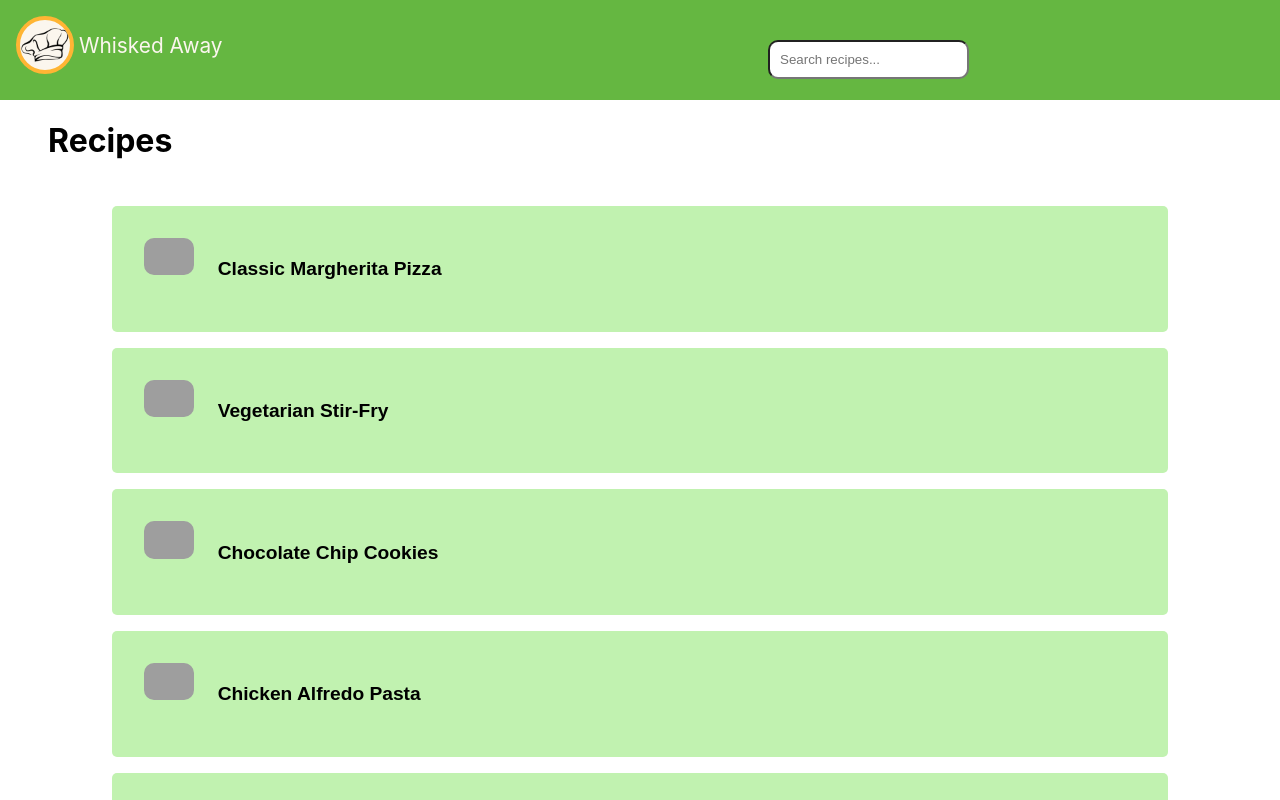
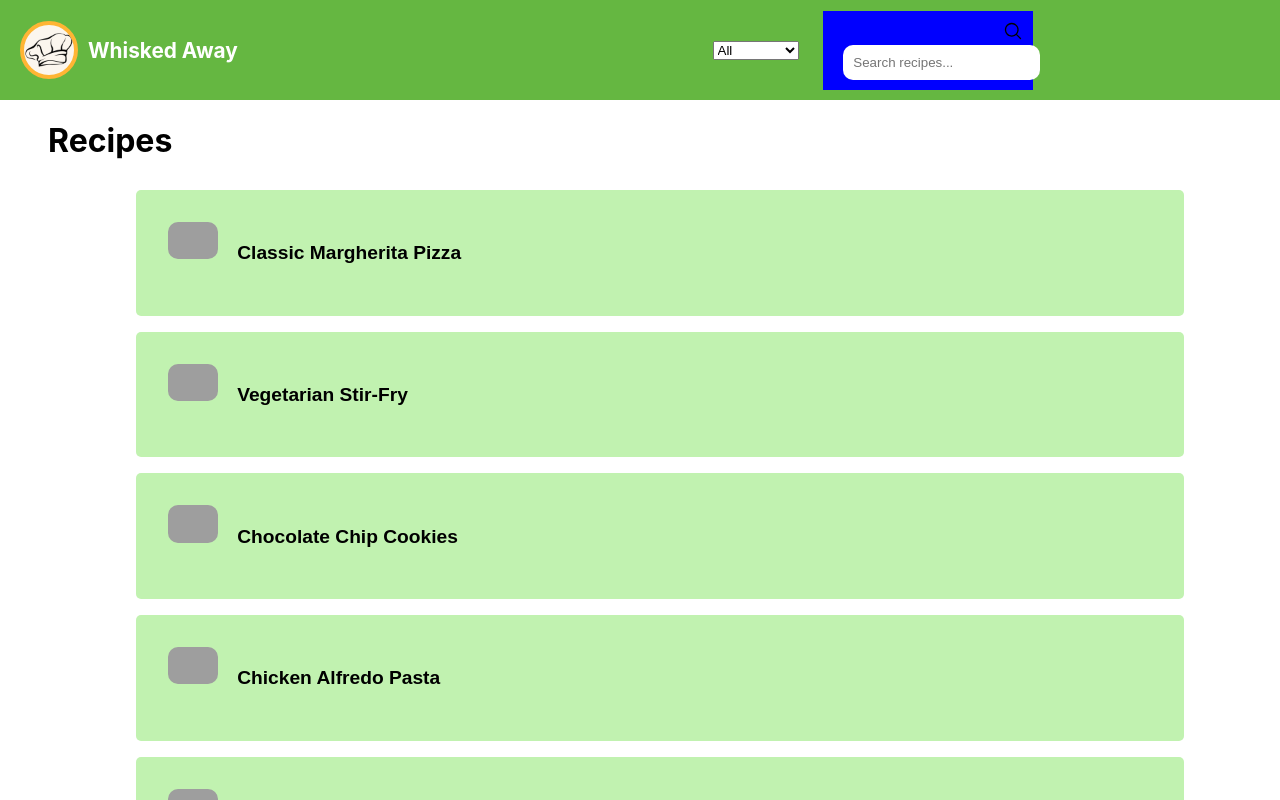
Before and after one commit to MishaliaPillay/interactive-recipe-book, a React (Create React App) app: page / in a window 1280 px wide. Shown: the top 800 px of the page. Built offline with nearby package versions, Linux system fonts and the light colour scheme; grey boxes are pictures that could not be loaded.

Commit message:
fliter works

```diff
--- a/package.json
+++ b/package.json
@@ -3,6 +3,7 @@
   "version": "0.1.0",
   "private": true,
   "dependencies": {
+    "@phosphor-icons/react": "^2.1.4",
     "@testing-library/jest-dom": "^5.17.0",
     "@testing-library/react": "^13.4.0",
     "@testing-library/user-event": "^13.5.0",
--- a/src/App.js
+++ b/src/App.js
@@ -7,12 +7,15 @@ import { Route, BrowserRouter, Routes } from 'react-router-dom';
 
 function App() {
   const [searchQuery, setSearchQuery] = useState('');
-
+  const [filterValue, setFilterValue] = useState('all');
+  const onSelectFilter = (value) => {
+    setFilterValue(value); // Update the filter value when an option is selected
+  };
   return (
     <BrowserRouter>
-      <Header setSearchQuery={setSearchQuery} />
+      <Header setSearchQuery={setSearchQuery} filterValue={filterValue} setFilterValue={setFilterValue} onSelectFilter={onSelectFilter} />
       <Routes>
-        <Route path="/" element={<RecipeLinks recipes={recipesData} searchQuery={searchQuery} />} />
+        <Route path="/" element={<RecipeLinks recipes={recipesData} searchQuery={searchQuery} filterValue={filterValue} />} />
       </Routes>
     </BrowserRouter>
   );
--- a/src/Components/Fliter.jsx
+++ b/src/Components/Fliter.jsx
@@ -0,0 +1,18 @@
+// Filter.jsx
+
+import React from 'react';
+
+function Filter({ filterOptions, selectedFilter, onSelectFilter }) {
+    return (
+        <select value={selectedFilter} onChange={(e) => onSelectFilter(e.target.value)}>
+            <option value="all">All</option>
+            {filterOptions.map((option, index) => (
+                <option key={index} value={option}>
+                    {option}
+                </option>
+            ))}
+        </select>
+    );
+}
+
+export default Filter;
--- a/src/Components/Header/Header.css
+++ b/src/Components/Header/Header.css
@@ -1,29 +1,84 @@
-body{
-margin: 0;
-}
-.HeaderLink { margin: auto;
-    display: inline-block;
+/* Header.css */
+.Header {
+    height: 100px;
+    background-color: #65B741;
+    transition: transform 0.3s ease;
 }
 
-.HeaderPhoto { margin: auto;  width: 50px;
+.HeaderContainer {
+    display: flex;
+    justify-content: space-between;
+    align-items: center;
+    height: 100%;
+    padding: 0 20px;
+}
+
+.HeaderLink {
+    display: flex;
+    align-items: center;
+    text-decoration: none;
+    color: white;
+}
+
+.HeaderPhoto {
+    width: 50px;
     background-color: #FBF6EE;
-    border-radius: 50%; border: 4px solid #FFB534;
-    display: inline-block;
-    vertical-align: middle;
+    border-radius: 50%;
+    border: 4px solid #FFB534;
+    margin-right: 10px;
 }
-.Header{height: 100px;
-    margin: auto; border: 2px sold red;
-    background-color: #65B741;
+
+.HeaderText {
+    font-weight: bolder;
+    font-size: 1.3em;
 }
-.HeaderText {padding:5px ; color: #FBF6EE;margin: auto;
-    display: inline-block;
-    vertical-align: middle;  font-size: 1.3em;
+
+.menuToggle {
+    cursor: pointer;
+    display: none; /* Initially hidden on larger screens */
 }
-ul{padding: 1em;
-    margin: 0;
+
+.filter {margin-left: 20%;
+  flex-grow: 1;
+    display: flex;
+    justify-content: flex-end;
 }
-.searchbar{
 
- margin-top:-50px;
- margin-left: 60%;
+.searchbar {margin-left: 2%;
+flex-grow: 1;
+ /* Expand to fill remaining space */
+    text-align: right;
 }
+
+.closeButton {
+    cursor: pointer;
+    display: none; /* Initially hidden on larger screens */
+}
+
+.hide {
+    display: none;
+}
+
+/* Media Query for screens with a max-width of 650px */
+@media (max-width: 650px) {
+    .Header {
+        height: auto;
+    }
+
+    .menuToggle {
+        display: flex; /* Show the burger button */
+    }
+
+    .filter,
+    .searchbar {
+        display: none; /* Hide the filter options and search bar */
+    }
+
+    .menuVisible {
+        transform: translateY(0); /* Slide the header down when menu is visible */
+    }
+
+    .closeButton {
+        display: flex; /* Show the close button */
+    }
+}
--- a/src/Components/Header/Header.jsx
+++ b/src/Components/Header/Header.jsx
@@ -1,24 +1,50 @@
 // Header.jsx
-import React from 'react';
+import React, { useState } from 'react';
 import { Link } from 'react-router-dom';
 import './Header.css';
 import ChefHatImage from './ChefHat.png';
 import SearchBar from '../SerachBar/SearchBar';
+import Filter from '../Fliter';
+import { List, X } from '@phosphor-icons/react'; // Import Phosphor icons
 
-function Header({ setSearchQuery }) {
+function Header({ setSearchQuery, filterValue, setFilterValue, onSelectFilter }) {
+    const filterOptions = ["Favorites", 'Breakfast', "Dinner", "Lunch", 'Dessert', 'Keto', 'Vegan', 'Vegetarian'];
+    const [isFilterOpen, setIsFilterOpen] = useState(false); // State to toggle filter options
+    const [isMenuVisible, setIsMenuVisible] = useState(false); // State to toggle menu visibility
+
+    const toggleFilter = () => {
+        setIsFilterOpen(!isFilterOpen);
+    };
+
+    const toggleMenu = () => {
+        setIsMenuVisible(!isMenuVisible);
+    };
+
     return (
-    <header className="Header">
-      <ul>
-        <li>
+        <header className={`Header ${isMenuVisible ? 'menuVisible' : ''}`}>
+            <div className="HeaderContainer">
                 <Link to="/" className="HeaderLink">
                     <img className="HeaderPhoto" src={ChefHatImage} alt="chef hat" />
                     <span className="HeaderText">Whisked Away</span>
                 </Link>
-        </li>
 
-      </ul>
-      <div className='searchbar'>
-            <SearchBar  setSearchQuery={setSearchQuery} />
+                <section className={`menuToggle ${isMenuVisible ? 'hide' : ''}`} onClick={toggleMenu}>
+                    <List size={32} />
+                </section>
+
+
+                    <section className='filter'>
+                        <Filter filterOptions={filterOptions} filterValue={filterValue} setFilterValue={setFilterValue} onSelectFilter={onSelectFilter} />
+                    </section>
+
+
+                <section className='searchbar'>
+                    <SearchBar setSearchQuery={setSearchQuery} />
+                </section>
+
+                <section className={`closeButton ${!isMenuVisible ? 'hide' : ''}`} onClick={toggleMenu}>
+                    <X size={32} />
+                </section>
             </div>
         </header>
     );
--- /dev/null
+++ b/src/Components/RecipeLinks/RecipeCard.jsx
@@ -0,0 +1,41 @@
+// RecipeCard.jsx
+
+import React from 'react';
+
+function RecipeCard({ recipe, isOpen, toggleRecipe }) {
+    return (
+        <li className='recipeCtn' key={recipe.id}>
+            <img src={recipe.image} alt={recipe.name} className='recipeIcons' />
+            <button className='recipeBtn' onClick={() => toggleRecipe(recipe.id)}>{recipe.name}</button>
+            {isOpen && (
+                <div>
+                    <img src={recipe.image} alt={recipe.name} style={{ maxWidth: '300px' }} />
+                    <h3>Ingredients:</h3>
+                    <ul>
+                        {recipe.ingredients.map((ingredient, index) => (
+                            <li key={index}>{ingredient}</li>
+                        ))}
+                    </ul>
+                    <h3>Instructions:</h3>
+                    <ol>
+                        {recipe.instructions.map((instruction, index) => (
+                            <li key={index}>{instruction}</li>
+                        ))}
+                    </ol>
+                    <p>Prep Time: {recipe.prepTimeMinutes} minutes</p>
+                    <p>Cook Time: {recipe.cookTimeMinutes} minutes</p>
+                    <p>Servings: {recipe.servings}</p>
+                    <p>Difficulty: {recipe.difficulty}</p>
+                    <p>Cuisine: {recipe.cuisine}</p>
+                    <p>Calories Per Serving: {recipe.caloriesPerServing}</p>
+                    <p className='tags'>Tags: {recipe.tags.join(', ')}</p>
+                    <p>Rating: {recipe.rating}</p>
+                    <p>Review Count: {recipe.reviewCount}</p>
+                    <p>Meal Type: {recipe.mealType.join(', ')}</p>
+                </div>
+            )}
+        </li>
+    );
+}
+
+export default RecipeCard;
--- a/src/Components/RecipeLinks/RecipeLinks.jsx
+++ b/src/Components/RecipeLinks/RecipeLinks.jsx
@@ -1,24 +1,30 @@
 // RecipeLinks.jsx
 
-import React, { useState } from 'react';
-import recipes from '../Data'; // Import recipe data
-import "./RecipeLinks.css"
+import React, { useState, useEffect } from 'react';
+import RecipeCard from './RecipeCard'; // Import the RecipeCard component
+import "./RecipeLinks.css";
 
-function RecipeLinks({ recipes, searchQuery }) {
+function RecipeLinks({ recipes, searchQuery, filterValue }) {
     // Extract the recipes array from the recipes object
     const recipesArray = recipes.recipes;
 
-    // Filter recipes based on the search query
+    // Filter recipes based on the search query and filter value
     const filteredRecipes = recipesArray.filter(recipe =>
-        recipe.name.toLowerCase().includes(searchQuery.toLowerCase())
+        recipe.name.toLowerCase().includes(searchQuery.toLowerCase()) &&
+        (filterValue === 'all' ||
+            recipe.tags.includes(filterValue) ||
+            recipe.mealType.includes(filterValue))
     );
 
     console.log('Search Query:', searchQuery); // Log the search query
+    console.log('Filter Value:', filterValue); // Log the filter value
     console.log('Filtered Recipes:', filteredRecipes); // Log the filtered recipes
 
     //Checks whether a user has opened a recipe and closes other open recipes - so that one recipe is opened at a time.
     const [openRecipeId, setOpenRecipeId] = useState(null);
-
+    useEffect(() => {
+        setOpenRecipeId(null);
+    }, [filterValue]);
     //The recipe name is the link to the recipe and when the name is clicked it toggles the rest of the recipes visibility -opens and closes the recipe container
     const toggleRecipe = (recipeId) => {
         setOpenRecipeId(openRecipeId === recipeId ? null : recipeId);
@@ -29,36 +35,12 @@ function RecipeLinks({ recipes, searchQuery }) {
             <h1 className='title'>Recipes</h1>
             <ul>
                 {filteredRecipes.map(recipe => (
-                    <li className='recipeCtn' key={recipe.id}>
-                      <img src={recipe.image} alt={recipe.name} className='recipeIcons'/>  <button className='recipeBtn' onClick={() => toggleRecipe(recipe.id)}>{recipe.name} </button>
-                        {openRecipeId === recipe.id && (
-                            <div>
-                                <img src={recipe.image} alt={recipe.name} style={{ maxWidth: '300px' }} />
-                                <h3>Ingredients:</h3>
-                                <ul>
-                                    {recipe.ingredients.map((ingredient, index) => (
-                                        <li key={index}>{ingredient}</li>
-                                    ))}
-                                </ul>
-                                <h3>Instructions:</h3>
-                                <ol>
-                                    {recipe.instructions.map((instruction, index) => (
-                                        <li key={index}>{instruction}</li>
-                                    ))}
-                                </ol>
-                                <p>Prep Time: {recipe.prepTimeMinutes} minutes</p>
-                                <p>Cook Time: {recipe.cookTimeMinutes} minutes</p>
-                                <p>Servings: {recipe.servings}</p>
-                                <p>Difficulty: {recipe.difficulty}</p>
-                                <p>Cuisine: {recipe.cuisine}</p>
-                                <p>Calories Per Serving: {recipe.caloriesPerServing}</p>
-                                <p className='tags'>Tags: {recipe.tags.join(', ')}</p>
-                                <p>Rating: {recipe.rating}</p>
-                                <p>Review Count: {recipe.reviewCount}</p>
-                                <p>Meal Type: {recipe.mealType.join(', ')}</p>
-                            </div>
-                        )}
-                    </li>
+                    <RecipeCard
+                        key={recipe.id}
+                        recipe={recipe}
+                        isOpen={openRecipeId === recipe.id}
+                        toggleRecipe={toggleRecipe}
+                    />
                 ))}
             </ul>
         </>
--- a/src/Components/SerachBar/SearchBar.css
+++ b/src/Components/SerachBar/SearchBar.css
@@ -1,3 +1,11 @@
-.search{ border-radius: 10px;
+.search{
+    border: none;
+    border-radius: 10px;
     padding: 10px;
 }
+.searchCtn{
+
+    width: 180px;
+    padding:10px   10px 10px 20px;
+    background-color: blue;
+}
--- a/src/Components/SerachBar/SearchBar.jsx
+++ b/src/Components/SerachBar/SearchBar.jsx
@@ -1,5 +1,5 @@
 // SearchBar.jsx
-
+import { MagnifyingGlass } from '@phosphor-icons/react';
 import React from 'react';
 import "./SearchBar.css"
 function SearchBar({ setSearchQuery }) {
@@ -7,12 +7,13 @@ function SearchBar({ setSearchQuery }) {
         setSearchQuery(e.target.value.toLowerCase()); // Pass the lowercase search query to the parent component
     };
 
-    return (
-        <input className='search'
+    return (  <div className='searchCtn'> <MagnifyingGlass size={20} />
+        <input
+        className='search'
             type="text"
             placeholder="Search recipes..."
             onChange={handleSearch}
-        />
+        /></div>
     );
 }
 
```
Also changed, not shown: src/Components/Data.js (+11 -11 lines), 1 other file (tests, documents, lock files or other folders). Lines whose indentation alone changed are shown as unchanged.
